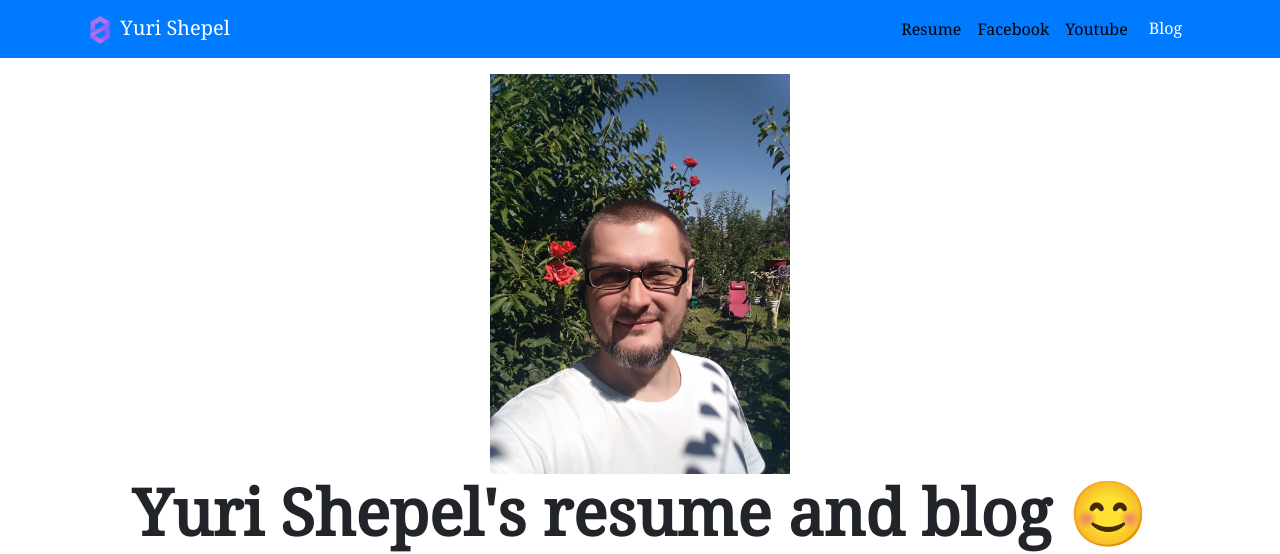
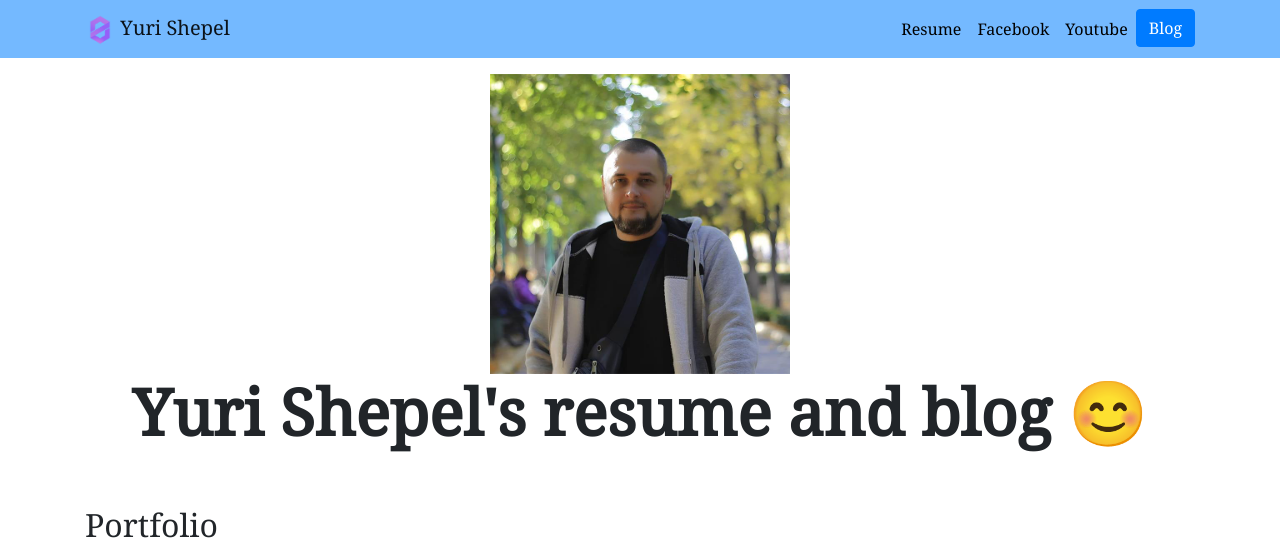
Before and after one commit to YuriShepel/django4-portfolio-blog, a Django app: page / in a window 1280 px wide. Shown: the top 554 px of the page. Run offline with Django 4.2, Linux system fonts and the light colour scheme; data that the repository does not hold is empty; some libraries are stand-ins or nearby versions.

Commit message:
Change portfolio photo, change navigation color

```diff
--- a/portfolio/templates/portfolio/base.html
+++ b/portfolio/templates/portfolio/base.html
@@ -13,7 +13,7 @@
     <title>Yuri Shepel</title>
 </head>
 <body>
-<nav id="topNav" class="navbar navbar-expand-md navbar-light navbar-dark bg-primary">
+<nav id="topNav" class="navbar navbar-expand-md navbar-light" style="background-color: #74b9ff;">
     <div class="container">
         <a class="navbar-brand" href="{% url 'home' %}">
             <img src="{% static 'portfolio/Zeronet_logo.png' %}" width="30" height="30"
```
Also changed, not shown: portfolio/static/portfolio/me.jpg.
